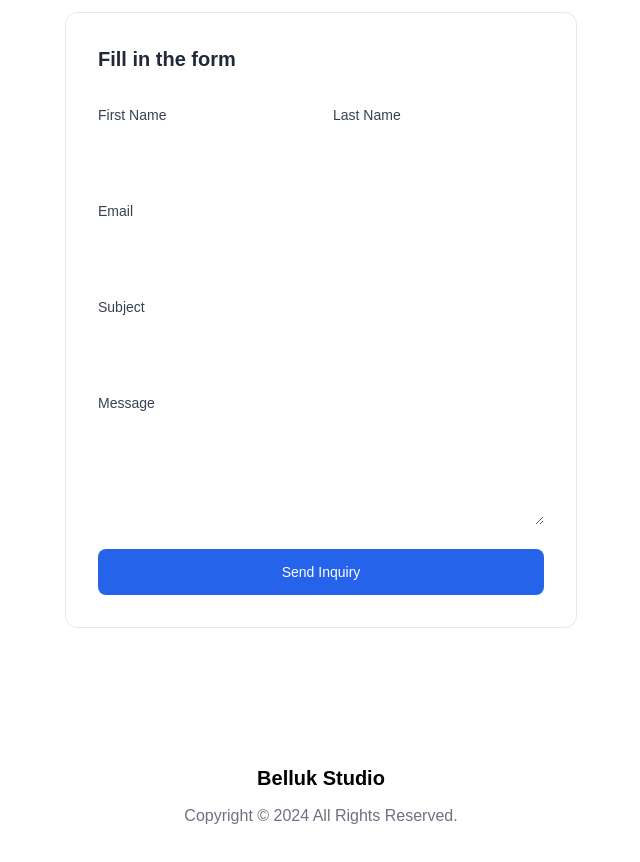
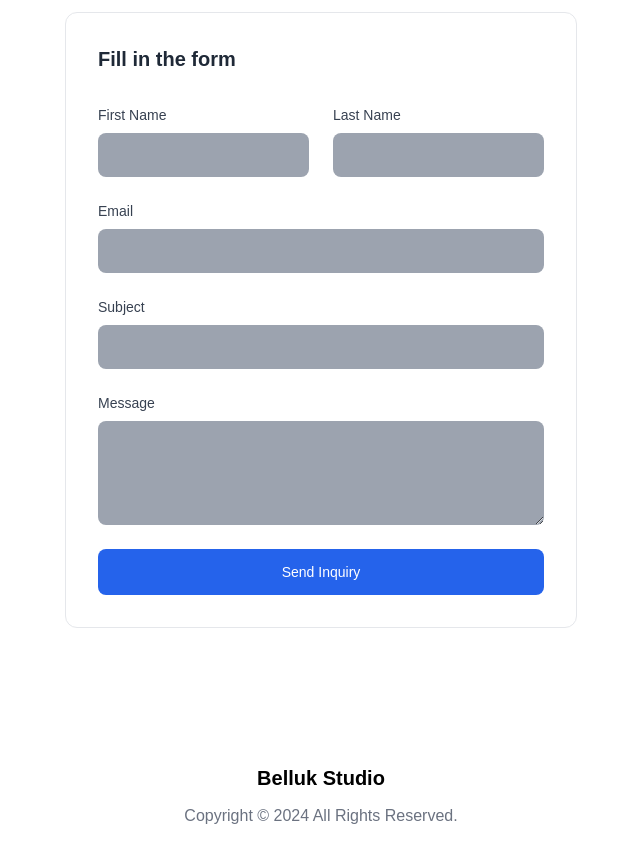
Before and after one commit to bellukstudio/portfolio-react-app, a Next.js app: page / in a window 1280 px wide. Shown: the part 2580-3442 px from the top of the page, without its empty margins (319-959 px from the left). Built offline with nearby package versions, Linux system fonts and the light colour scheme; no server answers.

Commit message:
HOTFIX: PROFILE

```diff
--- a/src/components/Contact/ContactSection.jsx
+++ b/src/components/Contact/ContactSection.jsx
@@ -83,7 +83,7 @@ export default function ContactSection() {
                         id="firstName"
                         value={formData.firstName}
                         onChange={handleChange}
-                        className="py-3 px-4 block w-full border-gray-200 rounded-lg text-sm focus:border-blue-500 focus:ring-blue-500 dark:bg-gray-500 dark:border-gray-600"
+                        className="py-3 px-4 block w-full border-gray-200 rounded-lg text-sm focus:border-blue-500 focus:ring-blue-500 bg-gray-400 dark:bg-gray-500 dark:border-gray-600"
                         required
                       />
                     </div>
@@ -101,7 +101,7 @@ export default function ContactSection() {
                         id="lastName"
                         value={formData.lastName}
                         onChange={handleChange}
-                        className="py-3 px-4 block w-full border-gray-200 rounded-lg text-sm focus:border-blue-500 focus:ring-blue-500 dark:bg-gray-500 dark:border-gray-600"
+                        className="py-3 px-4 block w-full border-gray-200 rounded-lg text-sm focus:border-blue-500 focus:ring-blue-500  bg-gray-400 dark:bg-gray-500 dark:border-gray-600"
                         required
                       />
                     </div>
@@ -120,7 +120,7 @@ export default function ContactSection() {
                       id="email"
                       value={formData.email}
                       onChange={handleChange}
-                      className="py-3 px-4 block w-full border-gray-200 rounded-lg text-sm focus:border-blue-500 focus:ring-blue-500 dark:bg-gray-500 dark:border-gray-600"
+                      className="py-3 px-4 block w-full border-gray-200 rounded-lg text-sm focus:border-blue-500 focus:ring-blue-500  bg-gray-400 dark:bg-gray-500 dark:border-gray-600"
                       required
                     />
                   </div>
@@ -138,7 +138,7 @@ export default function ContactSection() {
                       id="subject"
                       value={formData.subject}
                       onChange={handleChange}
-                      className="py-3 px-4 block w-full border-gray-200 rounded-lg text-sm focus:border-blue-500 focus:ring-blue-500 dark:bg-gray-500 dark:border-gray-600"
+                      className="py-3 px-4 block w-full border-gray-200 rounded-lg text-sm focus:border-blue-500 focus:ring-blue-500  bg-gray-400 dark:bg-gray-500 dark:border-gray-600"
                       required
                     />
                   </div>
@@ -156,7 +156,7 @@ export default function ContactSection() {
                       rows="4"
                       value={formData.message}
                       onChange={handleChange}
-                      className="py-3 px-4 block w-full border-gray-200 rounded-lg text-sm focus:border-blue-500 focus:ring-blue-500 dark:bg-gray-500 dark:border-gray-600"
+                      className="py-3 px-4 block w-full border-gray-200 rounded-lg text-sm focus:border-blue-500 focus:ring-blue-500  bg-gray-400 dark:bg-gray-500 dark:border-gray-600"
                       required
                     ></textarea>
                   </div>
```
